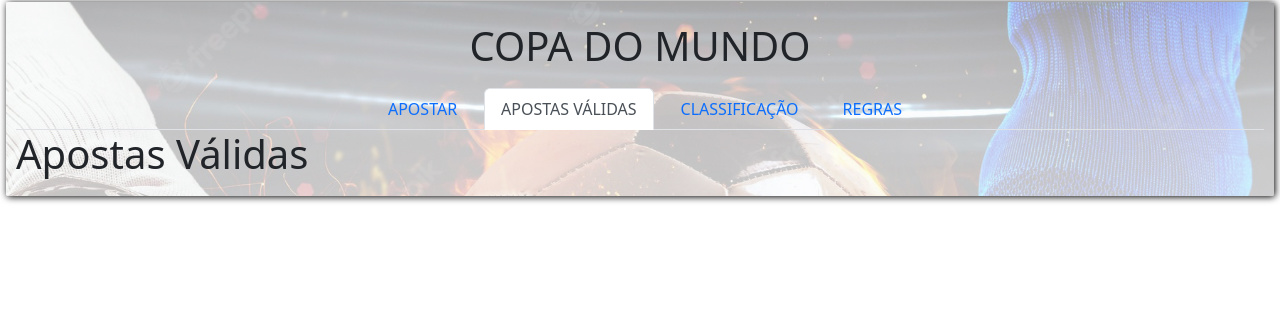
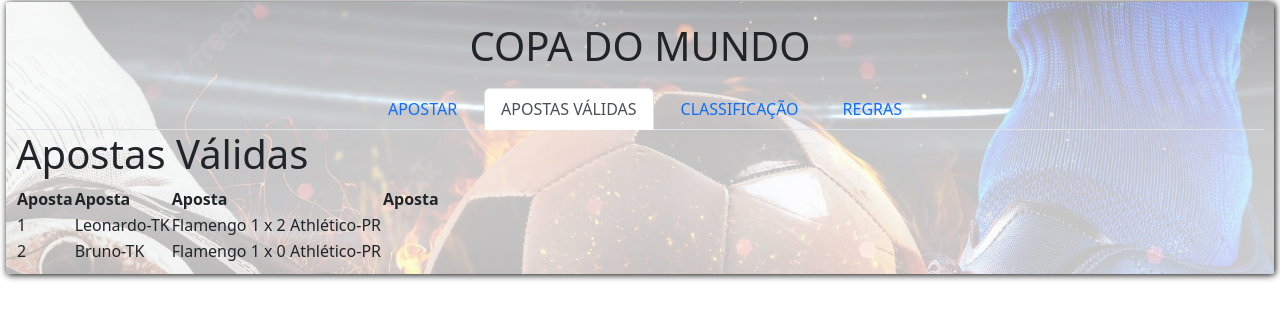
Before and after one commit to IvanIndaia/bolao, a plain HTML site: page html/copaMundo.html in a window 1280 px wide. Both pictures are taken after a click on the link "APOSTAS VÁLIDAS". Shown: the part 68-388 px from the top of the page. Drawn offline with nearby package versions, Linux system fonts and the light colour scheme; a web font is replaced by a local one.

Commit message:
Primeiro Jogo

```diff
--- a/html/copaMundo.html
+++ b/html/copaMundo.html
@@ -94,9 +94,9 @@
                                         <p>Catar</p>
                                         <img class="logos" src="../images/mundo2/catar.png" alt="">
                                         <div class="x">
-                                            <input id="CAT-1" class="placar" type="tel">
+                                            <input id="CAT-1" class="placar" disabled type="tel">
                                             <h3>X</h3>
-                                            <input id="EQU-1" class="placar" type="tel">
+                                            <input id="EQU-1" class="placar desativar" disabled type="tel">
                                         </div>
                                         <img class="logos" src="../images/mundo2/equador.png" alt="">
                                         <p>Equador</p>
@@ -955,6 +955,31 @@
                 </div>
                 <div id="apostasValidas" class="tab-pane fade">
                     <h1>Apostas Válidas</h1>
+                    <div>
+                        <table>
+                            <thead>
+                                <tr>
+                                    <th>Aposta</th>
+                                    <th>Aposta</th>
+                                    <th>Aposta</th>
+                                    <th>Aposta</th>
+                                </tr>
+                            </thead>
+                            <tbody>
+                                <tr>
+                                    <td>1</td>
+                                    <td>Leonardo-TK</td>
+                                    <td class="result">Flamengo 1 x 2 Athlético-PR </td>
+                                    <td> </td>
+                                </tr>
+                                <tr class="vitoria">
+                                    <td>2</td>
+                                    <td>Bruno-TK</td>
+                                    <td class="result">Flamengo 1 x 0 Athlético-PR </td>
+                                    <td> </td>
+                                </tr>
+                        </table>
+                    </div>
                 </div>
                 <div id="classificacao" class="tab-pane fade">
                     <h1>Classificação</h1>
```
Also changed, not shown: 1 other file.
